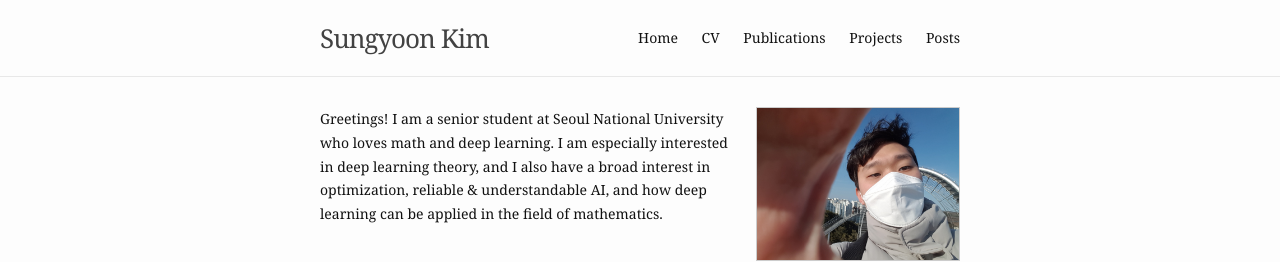
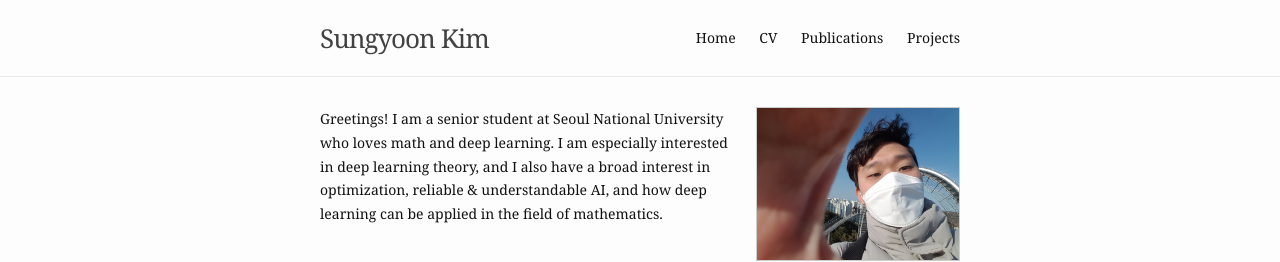
Before and after one commit to laundaryman/clifter0122.github.io, a Jekyll site: the page built from index.md, in a window 1280 px wide. Shown: the top 262 px of the page. Built offline with Jekyll 4.4.1, drawn with Linux system fonts in a browser that asks for light colours.

Commit message:
Update _config.yml

```diff
--- a/_config.yml
+++ b/_config.yml
@@ -16,7 +16,6 @@ header:
     - name: CV
     - name: Publications
     - name: Projects
-    - name: Posts
 
 footer:
   show_powered_by: true
```
